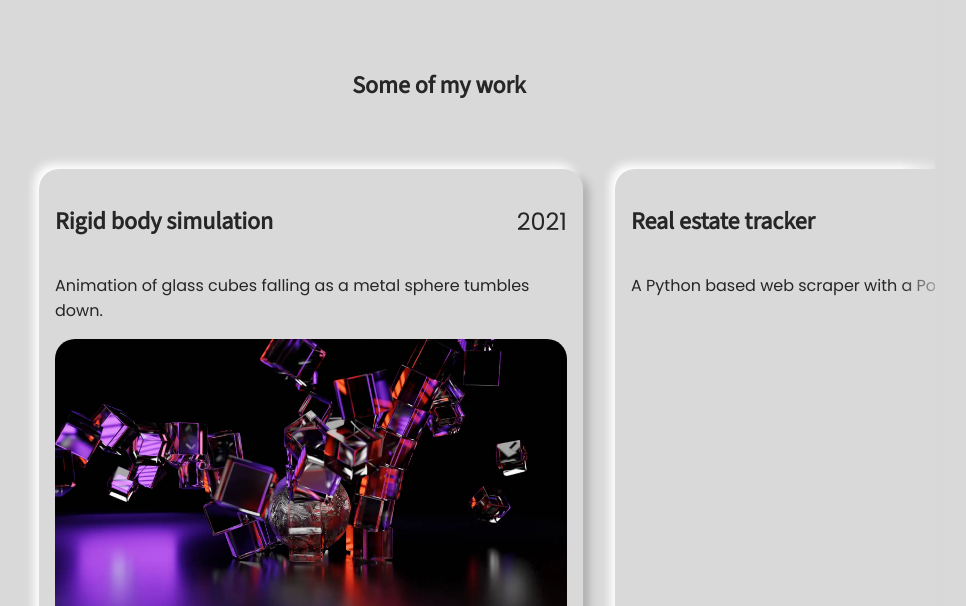
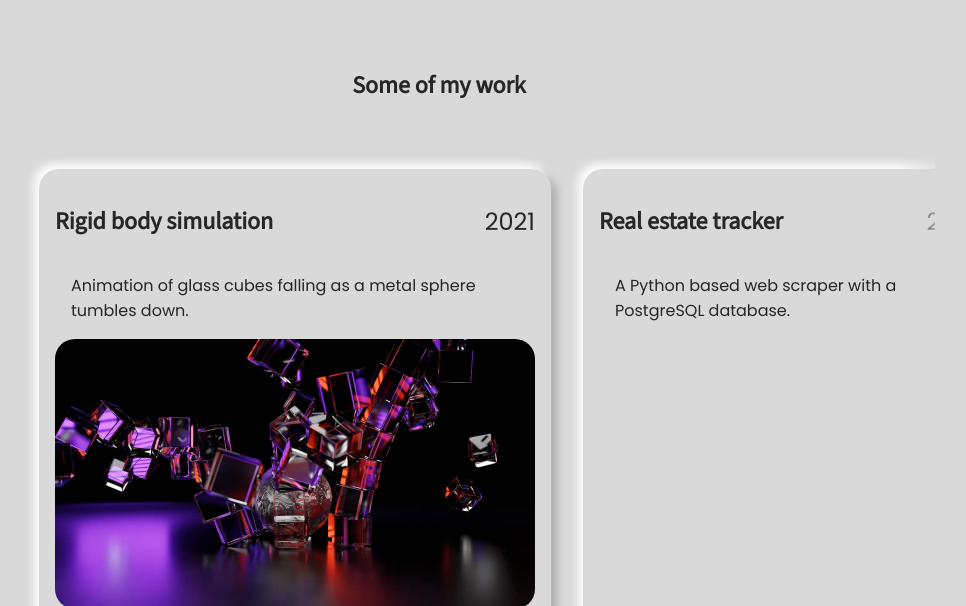
Before and after one commit to Eepu02/portfolio, a plain HTML site: page index.html in a window 1280 px wide. Shown: the part 980-1586 px from the top of the page, without its empty margins (201-1167 px from the left). Drawn offline with nearby package versions, Linux system fonts and the light colour scheme; files whose address does not match are found by name.

Commit message:
Fix front page project reel

```diff
--- a/index.html
+++ b/index.html
@@ -68,7 +68,10 @@
 				<section class="projects" id="projects">
 					<h1>Some of my work</h1>
 					<div class="card-container">
-						<a class="card" href="projects.html#rigid-body">
+						<a
+							class="card carousel image"
+							href="projects.html#rigid-body"
+						>
 							<div class="card-header">
 								<h2 class="project-header">
 									Rigid body simulation
@@ -98,7 +101,7 @@
 							</div>
 						</a>
 
-						<a class="card" href="projects.html#asunnot">
+						<a class="card carousel" href="projects.html#asunnot">
 							<div class="card-header">
 								<h2 class="project-header">
 									Real estate tracker
--- a/styles/main.css
+++ b/styles/main.css
@@ -94,10 +94,6 @@ button {
 	width: 40px;
 }
 
-main {
-	padding: 1rem;
-}
-
 .script {
 	font-size: 2rem;
 	font-family: "Pacifico", sans-serif;
@@ -170,8 +166,9 @@ main {
 
 .card-header {
 	display: flex;
+	flex-direction: column;
 	justify-content: space-between;
-	align-items: center;
+	align-items: left;
 }
 
 .card a {
@@ -203,6 +200,16 @@ time {
 	filter: brightness(var(--img-brightness));
 }
 
+.project-img {
+	width: 100%;
+	border-radius: var(--border-radius);
+}
+
+main p,
+main h1 {
+	padding: 0 1rem;
+}
+
 @media only screen and (min-width: 800px) {
 	.content {
 		width: 80%;
@@ -231,4 +238,14 @@ time {
 	.script {
 		font-size: 4rem;
 	}
+
+	main {
+		padding: 1rem;
+	}
+
+	.card-header {
+		flex-direction: row;
+		justify-content: space-between;
+		align-items: center;
+	}
 }
--- a/styles/style.css
+++ b/styles/style.css
@@ -88,33 +88,25 @@ section {
 
 .card-container {
 	display: flex;
-	align-items: center;
 	overflow-x: scroll;
+	padding: 2.5rem 0;
 }
 
 .card-container::-webkit-scrollbar {
 	display: none;
 }
 
-.card {
-	min-height: 60vh;
-	min-width: 60vw;
-}
-
-.project-img {
-	width: 100%;
-	border-radius: var(--border-radius);
-}
-
-.related-tech-logo {
-	width: 40px;
-	margin: 3px;
-	filter: brightness(var(--img-brightness));
+.image {
+	min-width: 70vw;
 }
 
 .related-tech {
 	margin-top: auto;
 	color: var(--gray);
+}
+
+.project-link-container {
+	margin: auto;
 }
 
 .project-link {
@@ -126,8 +118,9 @@ section {
 	display: flex;
 	text-align: center;
 	align-items: center;
-	width: 6rem;
-	height: 6rem;
+	justify-content: center;
+	width: 7rem;
+	height: 7rem;
 	transition: all 0.5s ease;
 }
 
@@ -343,15 +336,14 @@ svg g {
 	transform: rotate(10deg);
 }
 
-@media only screen and (min-width: 460px) {
-	.card {
-		min-height: 80vh;
-		min-width: 40vw;
-	}
-}
-
 @media only screen and (min-width: 800px) {
 	.card-container {
 		padding: 2rem 5rem 2rem 5rem;
 	}
+	.carousel:not(.image) {
+		min-width: 30vw;
+	}
+	.image {
+		min-width: 60vh;
+	}
 }
```
